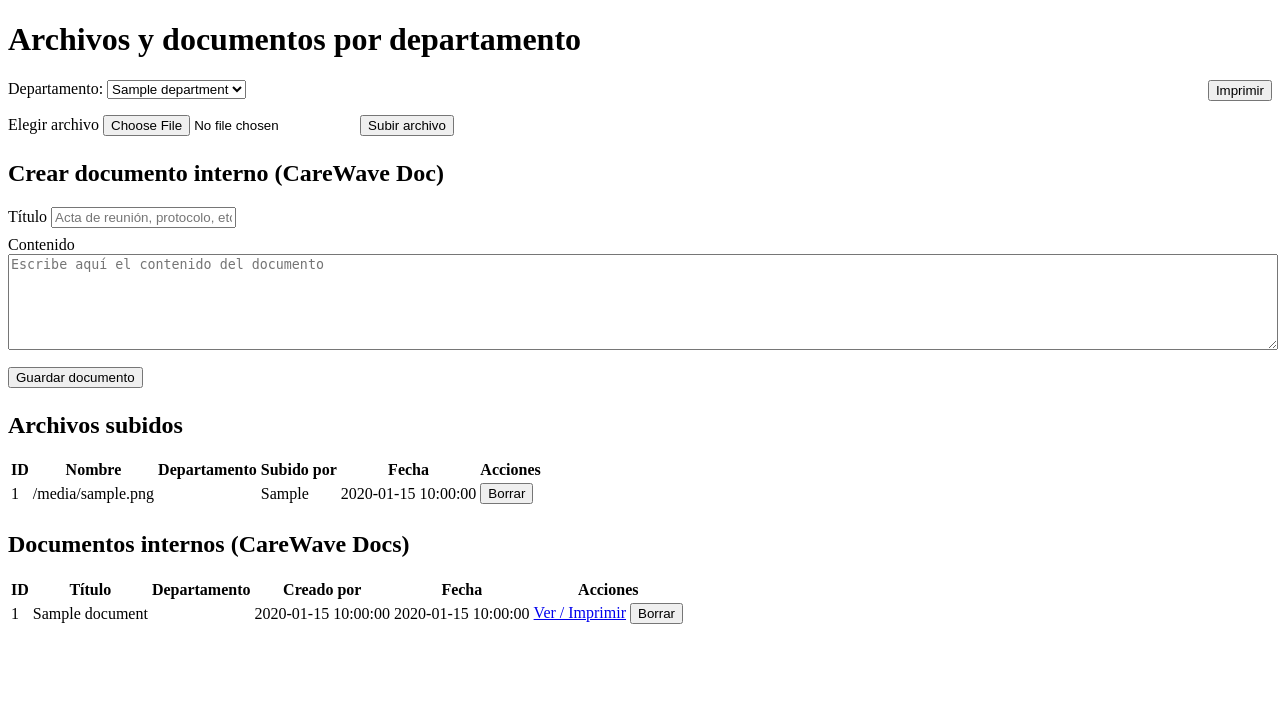
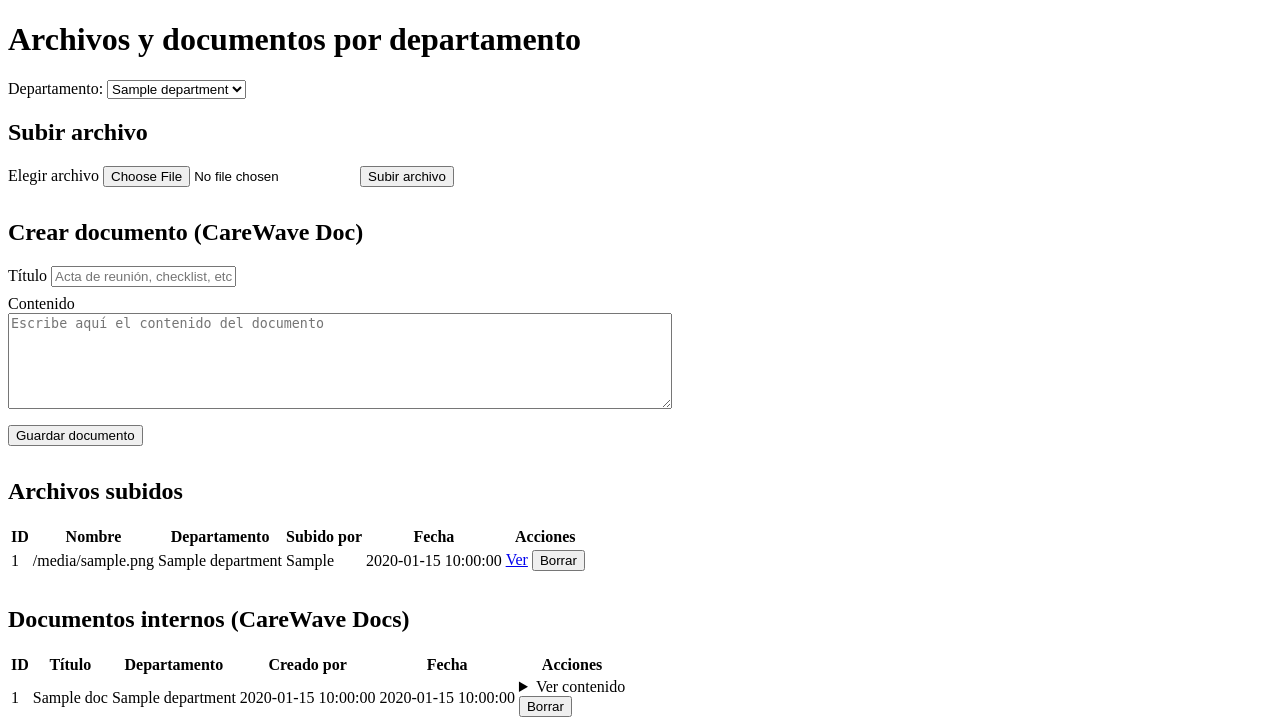
Before and after one commit to techcarewavehealth-wq/carewaveerp, a FastAPI app: template app/templates/files.html in a window 1280 px wide. Shown: the part 124-852 px from the top of the page. Before the commit the page ends 748 px from the top, so only its background shows below. Run offline with FastAPI, Linux system fonts and the light colour scheme; the template is opened without the code that fills it: most values are stand-ins (such as "Sample title", 1, 10 or a date in 2020).

Commit message:
Refactor file upload and document creation sections
Updated the file upload and document creation sections for improved clarity and functionality. Adjusted form elements and labels for better user experience.

```diff
--- a/app/templates/files.html
+++ b/app/templates/files.html
@@ -1,50 +1,57 @@
 {% extends "base.html" %}
 {% block content %}
+
 <h1>Archivos y documentos por departamento</h1>
 
-<button onclick="window.print()" style="float:right;">Imprimir</button>
-
-<!-- Filtro por departamento (GET) -->
-<form method="get" action="/files/ui">
-  <label>Departamento:
+<!-- Selección de departamento -->
+<form method="get" action="/files/ui" style="margin-bottom:1rem;">
+  <label>Departamento:</label>
   <select name="department" onchange="this.form.submit()">
     {% for value, label in departments %}
-        <option value="{{ value }}" {% if value == selected_department %}selected{% endif %}>
+      <option value="{{ value }}"
+              {% if selected_department == value %}selected{% endif %}>
         {{ label }}
       </option>
     {% endfor %}
   </select>
-  </label>
-  <noscript><button type="submit">Filtrar</button></noscript>
+  <noscript><button type="submit">Ver</button></noscript>
 </form>
 
-<!-- Subida de archivo, respeta el departamento seleccionado -->
-<form method="post" action="/files/upload" enctype="multipart/form-data" style="margin-top:1rem;">
+<!-- ================== SUBIR ARCHIVO ================== -->
+<section style="margin-bottom:2rem;">
+  <h2>Subir archivo</h2>
+  <form method="post"
+        action="/files/upload"
+        enctype="multipart/form-data">
     <input type="hidden" name="department" value="{{ selected_department }}">
+    <div>
       <label>Elegir archivo</label>
-  <input type="file" name="upfile" required>
+      <input type="file" name="uploaded_file" required>
       <button type="submit">Subir archivo</button>
+    </div>
   </form>
+</section>
 
-<!-- Crear documento interno (CareWave Doc) -->
-<section style="margin-top:1.5rem;">
-  <h2>Crear documento interno (CareWave Doc)</h2>
+<!-- ================== CREAR DOCUMENTO INTERNO ================== -->
+<section style="margin-bottom:2rem;">
+  <h2>Crear documento (CareWave Doc)</h2>
   <form method="post" action="/files/docs/create">
     <input type="hidden" name="department" value="{{ selected_department }}">
     <div>
       <label>Título</label>
-      <input type="text" name="title" placeholder="Acta de reunión, protocolo, etc." required>
+      <input type="text" name="title" placeholder="Acta de reunión, checklist, etc." required>
     </div>
     <div style="margin-top:0.5rem;">
       <label>Contenido</label><br>
-      <textarea name="content" rows="6" style="width:100%;" placeholder="Escribe aquí el contenido del documento" required></textarea>
+      <textarea name="content" rows="6" cols="80"
+                placeholder="Escribe aquí el contenido del documento"></textarea>
     </div>
     <button type="submit" style="margin-top:0.8rem;">Guardar documento</button>
   </form>
 </section>
 
-<!-- Listado de archivos físicos -->
-<section style="margin-top:1.5rem;">
+<!-- ================== ARCHIVOS SUBIDOS ================== -->
+<section style="margin-bottom:2rem;">
   <h2>Archivos subidos</h2>
   <table>
     <tr>
@@ -59,18 +66,17 @@
       <tr>
         <td>{{ f.id }}</td>
         <td>{{ f.filename }}</td>
-        <td>
-          {% for value, label in departments %}
-            {% if value == f.department %}
-              {{ label }}
-            {% endif %}
-          {% endfor %}
-        </td>
+        <td>{{ f.department }}</td>
         <td>{{ f.uploaded_by }}</td>
         <td>{{ f.uploaded_at }}</td>
         <td>
+          <!-- enlace de descarga/abrir si sirves los archivos estáticos -->
+          {% if f.stored_path %}
+            <a href="/{{ f.stored_path|replace('\\', '/') }}" target="_blank">Ver</a>
+          {% endif %}
           <form method="post"
-                action="/files/{{ f.id }}/delete?department={{ selected_department }}"
+                action="/files/files/{{ f.id }}/delete"
+                style="display:inline;"
                 onsubmit="return confirm('¿Eliminar este archivo?');">
             <button type="submit">Borrar</button>
           </form>
@@ -83,8 +89,8 @@
   </table>
 </section>
 
-<!-- Listado de documentos internos -->
-<section style="margin-top:1.5rem;">
+<!-- ================== DOCUMENTOS INTERNOS ================== -->
+<section>
   <h2>Documentos internos (CareWave Docs)</h2>
   <table>
     <tr>
@@ -95,23 +101,20 @@
       <th>Fecha</th>
       <th>Acciones</th>
     </tr>
-    {% for d in documents %}
+    {% for d in docs %}
       <tr>
         <td>{{ d.id }}</td>
         <td>{{ d.title }}</td>
-        <td>
-          {% for value, label in departments %}
-            {% if value == d.department %}
-              {{ label }}
-            {% endif %}
-          {% endfor %}
-        </td>
+        <td>{{ d.department }}</td>
         <td>{{ d.created_by }}</td>
         <td>{{ d.created_at }}</td>
         <td>
-          <a href="/files/docs/{{ d.id }}" target="_blank">Ver / Imprimir</a>
+          <details>
+            <summary>Ver contenido</summary>
+            <pre style="white-space:pre-wrap;">{{ d.content }}</pre>
+          </details>
           <form method="post"
-                action="/files/docs/{{ d.id }}/delete?department={{ selected_department }}"
+                action="/files/docs/{{ d.id }}/delete"
                 style="display:inline;"
                 onsubmit="return confirm('¿Eliminar este documento?');">
             <button type="submit">Borrar</button>
@@ -119,9 +122,10 @@
         </td>
       </tr>
     {% endfor %}
-    {% if not documents %}
-      <tr><td colspan="6">No hay documentos internos en este departamento.</td></tr>
+    {% if not docs %}
+      <tr><td colspan="6">Todavía no hay documentos internos en este departamento.</td></tr>
     {% endif %}
   </table>
 </section>
+
 {% endblock %}
```
Lines whose indentation alone changed are shown as unchanged.
